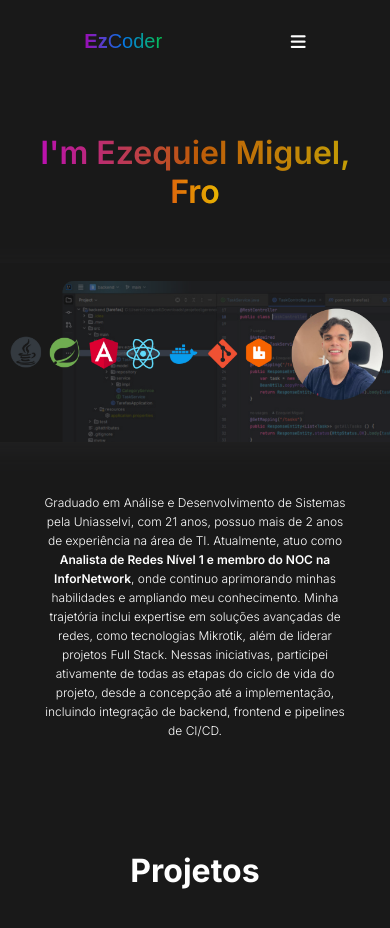
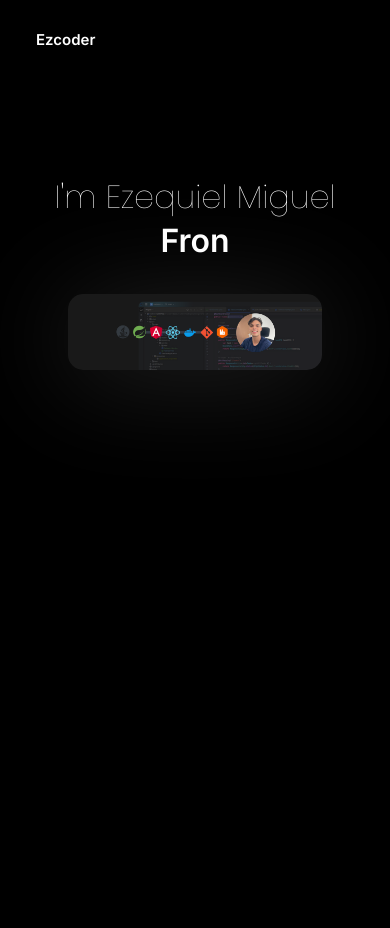
Before and after one commit to Ki3lMigu3l/portfolio-reactjs-3d, a React (Vite) app in the folder portifolio-frontend/: page / in a window 390 px wide. Shown: the top 928 px of the page. Before the commit the page ends 890 px from the top, so only its background shows below. Built offline with nearby package versions, Linux system fonts and the light colour scheme.

Commit message:
update: atualizando estilo da pasta, utilizamo esquema de cores monoliticas

```diff
--- a/portifolio-frontend/index.html
+++ b/portifolio-frontend/index.html
@@ -4,7 +4,7 @@
     <meta charset="UTF-8" />
     <link rel="shortcut icon" href="src/favicon.ico" type="image/x-icon">
     <meta name="viewport" content="width=device-width, initial-scale=1.0" />
-    <title>Ezcoder</title>
+    <title>Ezcoder: Soluções Fáceis. Resultados Extraordinários.</title>
   </head>
   <body>
     <div id="root"></div>
--- a/portifolio-frontend/src/App.jsx
+++ b/portifolio-frontend/src/App.jsx
@@ -1,12 +1,10 @@
 import React from 'react'
-import Navbar from './components/navbar/Navbar'
-import Hero from './components/hero/Hero'
+import Home from './pages/Home'
 
 function App() {
   return (
     <div>
-      <Navbar/>
-      <Hero/>
+      <Home/>
     </div>
   )
 }
--- a/portifolio-frontend/src/components/hero/Hero.css
+++ b/portifolio-frontend/src/components/hero/Hero.css
@@ -1,116 +1,34 @@
-.hero {
+.hero-main-container {
     display: flex;
+    align-items: center;
+    justify-content: center;
     flex-direction: column;
-    align-items: center;
-    gap: 35px;
-    margin-top: 115px;
     overflow: hidden;
+    margin-top: 10.8em;
 }
 
-.hero-principal-title {
-    background: linear-gradient(267deg, #f2ce00c9, #e66a05cc, #ea00ffc5);
-    background-clip: text;
-    -webkit-background-clip: text;
-    -webkit-text-fill-color: transparent;
+.hero-text-container {
+    justify-content: center;
+    align-items: center;
     text-align: center;
+}
+
+.hero-title {
+    font-family: 'poppins';
+    font-weight: 100;
+}
+
+.hero-subtitle {
+    font-family: 'inter';
     font-weight: 600;
 }
 
-.hero-principal-title span {
-    background: linear-gradient(267deg, #f2ce00c9, #e66a05cc);
-    background-clip: text;
-    -webkit-background-clip: text;
-    -webkit-text-fill-color: transparent;
-}
 
-span {
-    font-weight: 600;
-}
-
-.hero img {
-    margin-bottom: 70px;
+.hero-image {
+    position: absolute;
+    top: 14em;
+    margin: 70px;
     width: 65%;
     border-radius: 15px;
-    box-shadow: rgba(100, 100, 111, 0.116) 0px 7px 29px 0px;
+    box-shadow: rgba(207, 207, 207, 0.177) 0px 7px 109px 0px;
 }
-
-.hero p {
-    width: 50%;
-    text-align: center;
-    font-size: 15px;
-    font-weight: 300;
-    line-height: 25px;
-}
-
-.hero-projects-title {
-    margin-top: 3em;
-}
-
-@media (max-width: 1024px) {
-    .hero img {
-        width: 120%;
-        border-radius: 0;
-        margin-top: 2em;
-        margin-bottom: 0;
-    }
-
-    .hero p {
-        margin-top: 3em;
-        width: 88%;
-        font-size: 16px;
-    }
-
-    .hero-principal-title {
-        font-size: 2rem;
-    }
-
-    .hero {
-        gap: 25px;
-        margin-top: 100px;
-    }
-}
-
-@media (max-width: 768px) {
-    .hero img {
-        width: 140%;
-        margin-top: 110px;
-    }
-
-    .hero p {
-        width: 88%;
-        font-size: 14px;
-        line-height: 18px;
-    }
-
-    .hero-principal-title {
-        position: absolute;
-        width: 90%;
-        font-size: 2rem;
-    }
-
-    .hero {
-        margin-top: 80px;
-        gap: 20px;
-    }
-}
-
-@media (max-width: 480px) {
-    .hero img {
-        width: 153%;
-        margin-top: 130px;
-    }
-
-    .hero p {
-        width: 79%;
-        font-size: 12px;
-        line-height: 19px;
-    }
-
-    .hero-principal-title {
-        position: absolute;
-    }
-
-    .hero {
-        gap: 15px;
-    }
-}
--- a/portifolio-frontend/src/components/hero/Hero.jsx
+++ b/portifolio-frontend/src/components/hero/Hero.jsx
@@ -1,19 +1,19 @@
-import React, {useState, useEffect} from 'react'
-import './Hero.css'
-import banner from '../../assets/banner-stacks.png'
+import React, { useState, useEffect } from "react";
+import "./Hero.css";
+import banner from "../../assets/banner-stacks.png";
 
 const Hero = () => {
   const [index, setIndex] = useState(0);
-    const [text, setText] = useState('');
+  const [text, setText] = useState("");
   const [isDeleting, setIsDeleting] = useState(false);
   const [typingSpeed, setTypingSpeed] = useState(150);
 
   const roles = [
-      'FullStack Developer',
-      'Frontend Developer',
-      'Backend Developer',
-      'Analista de Redes and NOC',
-      'DevOps'
+    "FullStack Developer",
+    "Frontend Developer",
+    "Backend Developer",
+    "Network Analyst and NOC",
+    "DevOps",
   ];
 
   useEffect(() => {
@@ -31,7 +31,7 @@ const Hero = () => {
         setTimeout(() => setIsDeleting(true), 1000);
       }
 
-        if (isDeleting && text === '') {
+      if (isDeleting && text === "") {
         setIsDeleting(false);
         setIndex((prev) => (prev + 1) % roles.length);
       }
@@ -43,22 +43,15 @@ const Hero = () => {
   }, [text, isDeleting, index, typingSpeed]);
 
   return (
-      <div className='hero'>
-         <h1 className='hero-principal-title'>
-          I'm Ezequiel Miguel,{' '}
-          <span className="dynamic-text">{text}</span>
-        </h1>
-        <img src={banner} alt="Ezequiel Miguel" />
-        <p>
-        Graduado em Análise e Desenvolvimento de Sistemas pela Uniasselvi, com 21 anos, possuo mais de 2 anos de experiência na área de TI. Atualmente, atuo como <span>Analista de Redes Nível 1 e membro do NOC na InforNetwork</span>, onde continuo aprimorando minhas habilidades e ampliando meu conhecimento.
-        Minha trajetória inclui expertise em soluções avançadas de redes, como tecnologias Mikrotik, além de liderar projetos Full Stack. Nessas iniciativas, participei ativamente de todas as etapas do ciclo de vida do projeto, desde a concepção até a implementação, incluindo integração de backend, frontend e pipelines de CI/CD.
-        </p>
-
-        <h1 className='hero-projects-title'>
-          Projetos
+    <div className="hero-main-container">
+      <div className="hero-text-container">
+        <h1 className="hero-title">I'm Ezequiel Miguel</h1>
+        <h1>
+          <span className="hero-subtitle">{text}</span>
         </h1>
       </div>
-
+      <img src={banner} alt="Ezequiel Miguel" className="hero-image"/>
+    </div>
   );
 };
 
--- a/portifolio-frontend/src/components/navbar/Navbar.css
+++ b/portifolio-frontend/src/components/navbar/Navbar.css
@@ -1,130 +1,64 @@
 .navbar {
+    position: fixed;
+    top: 0;
+    left: 0;
+    width: 100%;
+    background: #000000c8;
+    color: white;
     display: flex;
+    justify-content: space-between;
     align-items: center;
-    justify-content: space-around;
-    margin: 30px 250px;
+    padding: 0.5rem 1rem;
+    box-shadow: rgba(0, 0, 0, 0.25) 0px 25px 50px 0px, rgba(0, 0, 0, 0.5) 0px 5px 25px 0px;
+    backdrop-filter: blur(5px);
+    -webkit-backdrop-filter: blur(5px);
+    z-index: 1000;
 }
 
-.navbar span {
-    font-weight: bold;
+.navbar-logo {
+    padding: 0 0 0 20px;
+    font-family: 'inter';
+    font-weight: 600;
+    font-size: 15px;
+    line-height: 15px;
 }
 
+
 .navbar li {
-    font-size: 15px;
-    cursor: pointer;
-    transition: 0.3s ease-in-out;
+    float: left;
+    display: block;
+    color: #939393;
+    text-align: center;
+    padding: 14px 16px;
 }
 
-.navbar li:hover {
-    color: cornsilk;
-    transform: scale(1.1);
+.navbar a {
+    color: #939393;
+    text-decoration: none;
+    cursor: pointer;
 }
 
-.nav-menu {
-    display: flex;
-    align-items: center;
-    list-style: none;
-    gap: 60px;
-    font-size: 20px;
-}
-
-.logo {
-    font-size: 27px;
-    font-weight: 300;
-    font-family: 'Arial', sans-serif;
-    background: linear-gradient(267deg, #00f261c9, #0575e6, #ea00ffa9);
-    background-size: 100%;
-    background-clip: text;
-    -webkit-background-clip: text;
-    -webkit-text-fill-color: transparent;
-    position: relative;
-    display: inline-block;
-  }
-
-  .logo::before {
-    content: 'Kiel';
-    position: absolute;
-    top: 5px;
-    left: 5px;
-    z-index: -1;
-    color: rgba(0, 0, 0, 0.2);
-    filter: blur(4px);
-  }
-
-  .hamburguer {
+.hamburguer {
     font-size: 24px;
     cursor: pointer;
     display: none;
-  }
-
-  @media (max-width: 1024px) {
-    .navbar {
-        margin: 30px 100px;
-    }
-
-    .nav-menu {
-        gap: 40px;
-        font-size: 18px;
-    }
-
-    .logo {
-        font-size: 24px;
-    }
 }
 
 @media (max-width: 768px) {
-
-    .hamburguer {
-        font-size: 17px;
-        cursor: pointer;
-        display: block;
-      }
-
     .navbar {
-        flex-direction: row;
-        margin: 20px;
+        padding: 2rem 1rem;
     }
 
-    .nav-menu {
+    .navbar ul {
+        display: none;
+        flex-direction: column;
+        background: #000000c8;
         position: absolute;
-        top: 70px;
-        left: 0;
-        background: #191919ea;
-        width: 100%;
-        flex-direction: column;
-        align-items: center;
-        gap: 10px;
-        padding: 40px 0;
-        z-index: 1000;
-        transform: translateX(-140%);
-        transition: transform 0.5s ease-in-out;
-    }
-
-    .nav-menu.open {
-        transform: translateX(0);
-    }
-
-    .logo {
-        font-size: 22px;
+        top: 100%;
+        right: 0;
+        width: 200px;
+        padding: 1rem 0;
+        border-radius: 0 0 10px 10px;
+        box-shadow: rgba(0, 0, 0, 0.25) 0px 4px 6px;
     }
 }
-
-@media (max-width: 480px) {
-
-    .hamburger {
-        display: block;
-    }
-
-    .navbar {
-        margin-top: 30px;
-    }
-
-    .nav-menu {
-        gap: 10px;
-        font-size: 14px;
-    }
-
-    .logo {
-        font-size: 20px;
-    }
-}
--- a/portifolio-frontend/src/components/navbar/Navbar.jsx
+++ b/portifolio-frontend/src/components/navbar/Navbar.jsx
@@ -1,10 +1,8 @@
-import React, { useState } from 'react'
-import './Navbar.css'
+import React, { useState } from "react";
+import "./Navbar.css";
 import "@fortawesome/fontawesome-free/css/all.min.css";
 
-
-
-const Navbar = () =>  {
+const Navbar = () => {
   const [menuOpen, setMenuOpen] = useState(false);
 
   const toggleMenu = () => {
@@ -12,20 +10,32 @@ const Navbar = () =>  {
   };
 
   return (
-    <div className='navbar'>
-        <h1 className='logo'><span>Ez</span>Coder</h1>
-        <div className="hamburguer" onClick={toggleMenu}>
-          <i className='fas fa-bars'></i>
-        </div>
-        <ul  className={`nav-menu ${menuOpen ? "open" : ""}`}>
-            <li>Home</li>
-            <li>Projects</li>
-            <li>Contacts</li>
-            <li>About Me</li>
+    <div className="navbar">
+      <div className="navbar-logo">Ezcoder</div>
+      <div className="hamburguer" onClick={toggleMenu}>
+        <i className="fas fa-bars"></i>
+      </div>
+      <div className={`nav-menu ${menuOpen ? "open" : ""}`}>
+        <ul>
+          <li>
+            <a href="#home">Home</a>
+          </li>
+          <li>
+            <a href="#projects">Projects</a>
+          </li>
+          <li>
+            <a href="#support">Support</a>
+          </li>
+          <li>
+            <a href="#contacts">Contact</a>
+          </li>
+          <li>
+            <a href="#aboutme">About me</a>
+          </li>
         </ul>
+      </div>
     </div>
-  )
-}
+  );
+};
 
-
-export default Navbar
+export default Navbar;
--- /dev/null
+++ b/portifolio-frontend/src/components/projects/Project.jsx
@@ -0,0 +1,10 @@
+import React from 'react'
+import './Project.css'
+
+function Project() {
+  return (
+    <div></div>
+  )
+}
+
+export default Project
--- a/portifolio-frontend/src/index.css
+++ b/portifolio-frontend/src/index.css
@@ -1,15 +1,15 @@
-@import url('https://fonts.googleapis.com/css2?family=Inter:ital,opsz,wght@0,14..32,100..900;1,14..32,100..900&family=Poppins:ital,wght@0,100;0,200;0,300;0,400;0,500;0,600;0,700;0,800;0,900;1,100;1,200;1,300;1,400;1,500;1,600;1,700;1,800;1,900&family=Roboto:ital,wght@0,100;0,300;0,400;0,500;0,700;0,900;1,100;1,300;1,400;1,500;1,700;1,900&family=Ubuntu:ital,wght@0,300;0,400;0,500;0,700;1,300;1,400;1,500;1,700&display=swap');
-
-@import url('https://fonts.googleapis.com/css2?family=Inter:ital,opsz,wght@0,14..32,100..900;1,14..32,100..900&family=Poppins:ital,wght@0,100;0,200;0,300;0,400;0,500;0,600;0,700;0,800;0,900;1,100;1,200;1,300;1,400;1,500;1,600;1,700;1,800;1,900&family=Roboto:ital,wght@0,100;0,300;0,400;0,500;0,700;0,900;1,100;1,300;1,400;1,500;1,700;1,900&family=Ubuntu:ital,wght@0,300;0,400;0,500;0,700;1,300;1,400;1,500;1,700&display=swap');
+@import url('https://fonts.googleapis.com/css2?family=Inter:ital,opsz,wght@0,14..32,100..900;1,14..32,100..900&family=Poppins:ital,wght@0,100;0,200;0,300;0,400;0,500;0,600;0,700;0,800;0,900;1,100;1,200;1,300;1,400;1,500;1,600;1,700;1,800;1,900&display=swap');
 
 * {
   margin: 0;
   padding: 0;
+  box-sizing: border-box;
+  -webkit-font-smoothing: inherit;
 }
 
 body {
+  font-family: 'inter';
+  background: #000;
+  color: white;
   height: 100vh;
-  background: #191919;
-  color: white;
-  font-family: 'inter';
 }
--- /dev/null
+++ b/portifolio-frontend/src/pages/Home.jsx
@@ -0,0 +1,14 @@
+import React from 'react'
+import Hero from '../components/hero/Hero'
+import Navbar from '../components/navbar/Navbar'
+import '../styles/Home.css'
+import Project from '../components/projects/Project'
+
+
+function Home() {
+  return (
+    <><><Navbar /><Hero /></><Project/></>
+  )
+}
+
+export default Home
```
Also changed, not shown: portifolio-frontend/src/components/projects/Project.css (added), portifolio-frontend/src/styles/Home.css (added), 1 other file (tests, documents, lock files or other folders). Lines whose indentation alone changed are shown as unchanged.
